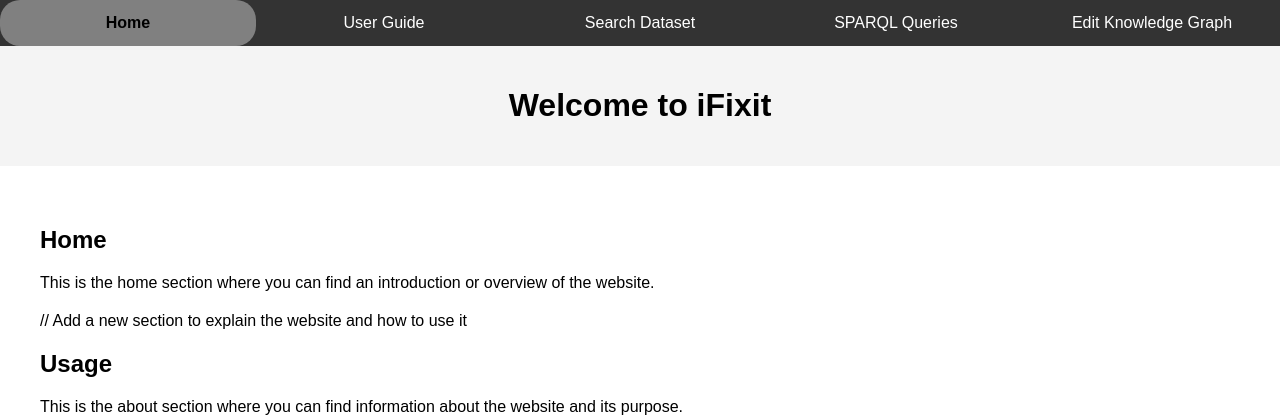
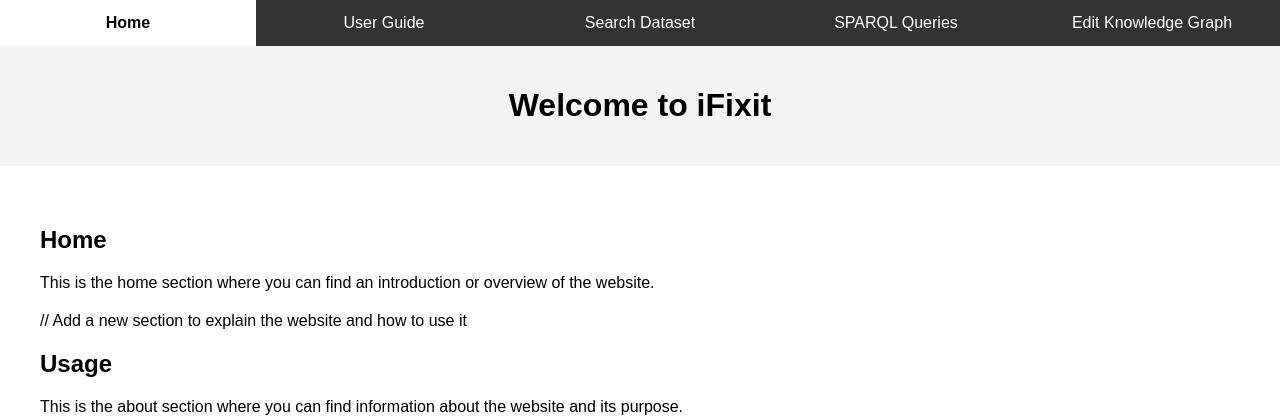
Before and after one commit to b0b3000/CITS3005Project, a Flask app: page / in a window 1280 px wide. Shown: the top 420 px of the page. Run offline with Flask 3, Linux system fonts and the light colour scheme; parts of the project's set-up code (start-up, migrations or seed data) failed here and were passed over.

Commit message:
style changes

```diff
--- a/flaskapp/static/styles.css
+++ b/flaskapp/static/styles.css
@@ -27,15 +27,13 @@ body {
 }
 
 .navbar a:hover {
-  border-radius:20px ;
-  background-color: white;
+  background-color: rgb(206, 156, 82);
   color: black;
 }
 
 .navbar li a.active {
-  border-radius:20px ;
   font-weight: bold;
-  background-color: grey;
+  background-color: white;
   color: black;
 }
 
```
